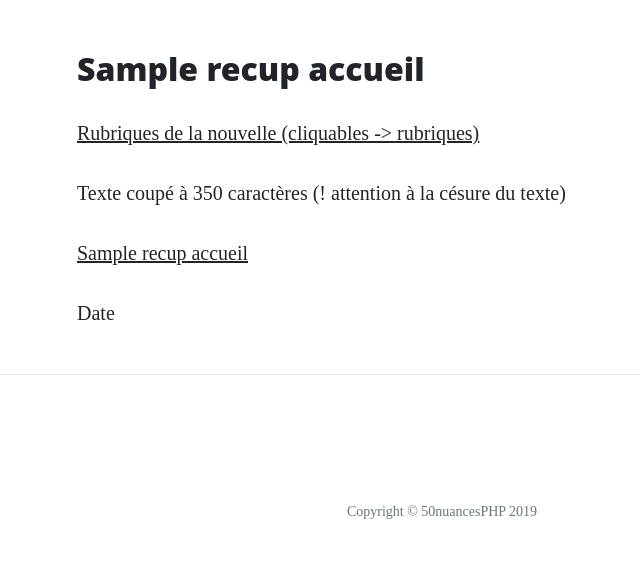
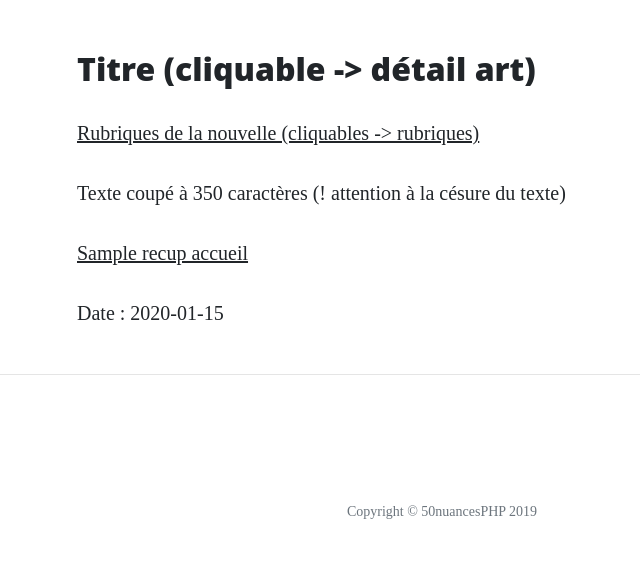
Before and after one commit to WebDevCF2019/50nuancesdePHP, a PHP site: template view/accueilNews.html.php in a window 1280 px wide. Shown: the part 504-1072 px from the top of the page, without its empty margins (198-838 px from the left). Run offline with PHP 8.4, Linux system fonts and the light colour scheme; the template is opened without the code that fills it: most values are stand-ins (such as "Sample title", 1, 10 or a date in 2020).

Commit message:
Update accueilNews.html.php

```diff
--- a/view/accueilNews.html.php
+++ b/view/accueilNews.html.php
@@ -31,9 +31,7 @@
 <nav class="navbar navbar-expand-lg navbar-light fixed-top" id="mainNav">
     <div class="container">
         <a class="navbar-brand" href="index.html">50nuancesPHP</a>
-        <button class="navbar-toggler navbar-toggler-right" type="button" data-toggle="collapse"
-                data-target="#navbarResponsive" aria-controls="navbarResponsive" aria-expanded="false"
-                aria-label="Toggle navigation">
+        <button class="navbar-toggler navbar-toggler-right" type="button" data-toggle="collapse" data-target="#navbarResponsive" aria-controls="navbarResponsive" aria-expanded="false" aria-label="Toggle navigation">
             Menu
             <i class="fas fa-bars"></i>
         </button>
@@ -49,7 +47,7 @@
                     <a class="nav-link" href="post.html">Contact</a>
                 </li>
                 <li class="nav-item">
-                    <a class="nav-link" href="contact.html">connexion</a>
+                    <a class="nav-link" href="contact.html">Connexion</a>
                 </li>
             </ul>
         </div>
@@ -84,30 +82,22 @@ if(!$recup_accueil){
     ?>
     <h3 class="text-success">Pas encore de nouvelles</h3>
                 <?php
-}else{
-       foreach($recup_accueil as $item) {
-
+}else{foreach ($recup_accueil as $item)
                 ?>
-
-
-
             <div class="post-preview">
                     <h2 class="post-title">
-                            <?= $item['thetitle'] ?>
+                        Titre (cliquable -> détail art)
                     </h2>
 
-                        <p><a href="#">Rubriques de la nouvelle (cliquables -> rubriques)</a></p>
+                    <p><a href="rubNews.html.php">Rubriques de la nouvelle (cliquables -> rubriques)</a></p>
                     <p>Texte coupé à 350 caractères (! attention à la césure du texte)</p>
-                        <p><a href="authorNews.html.php"><?= $item['thetitle']?></a></p>
-                        <p>Date</p>
+    <p><a href="authorNews.html.php"><?=$item['thetitle']?></a></p>
+        <p>Date : <?=$item['thedate']?> </p>
 
 
             </div>
             <?php
             }
-
-            }
-
             ?>
         </div>
     </div>
```
Lines whose indentation alone changed are shown as unchanged.
